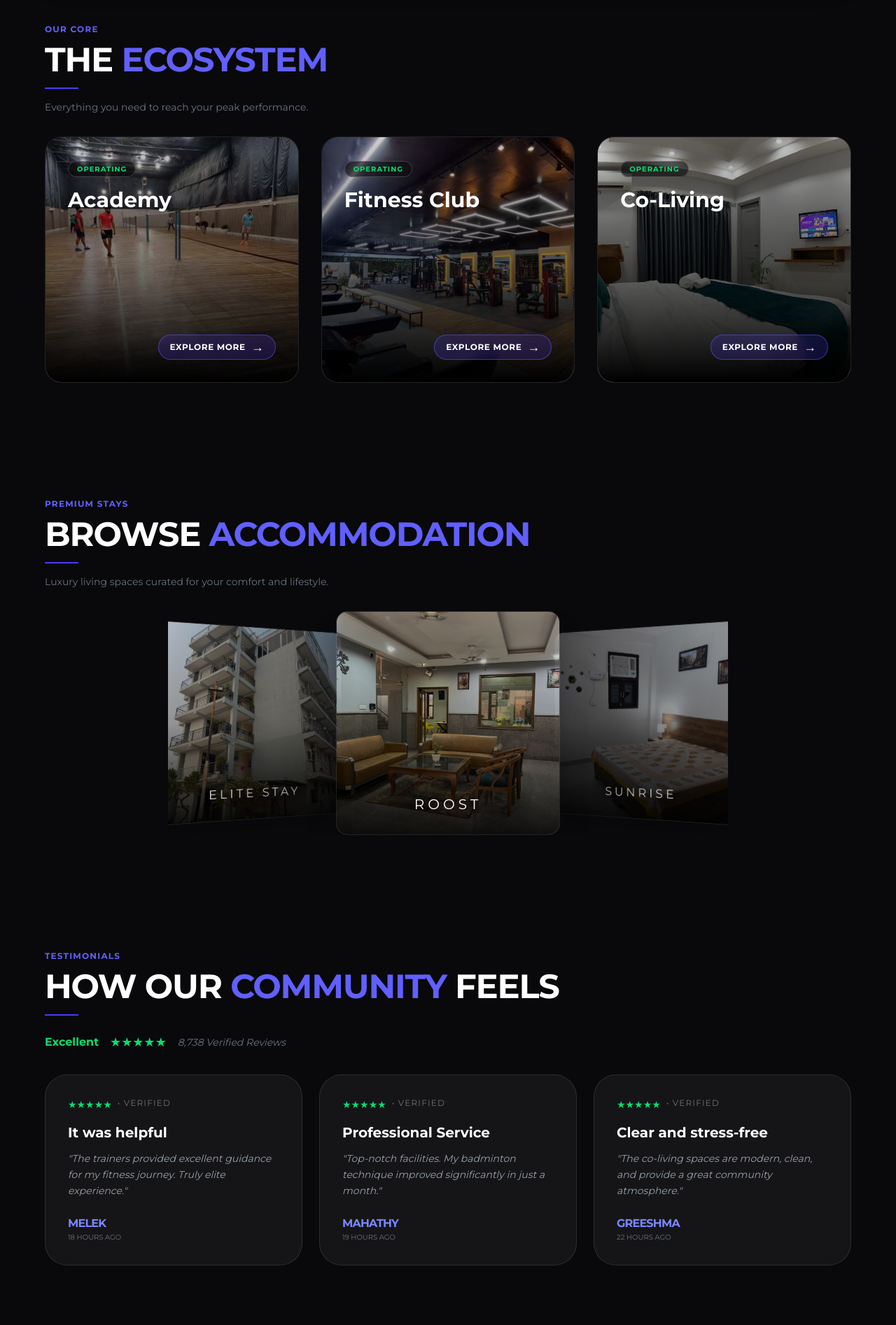
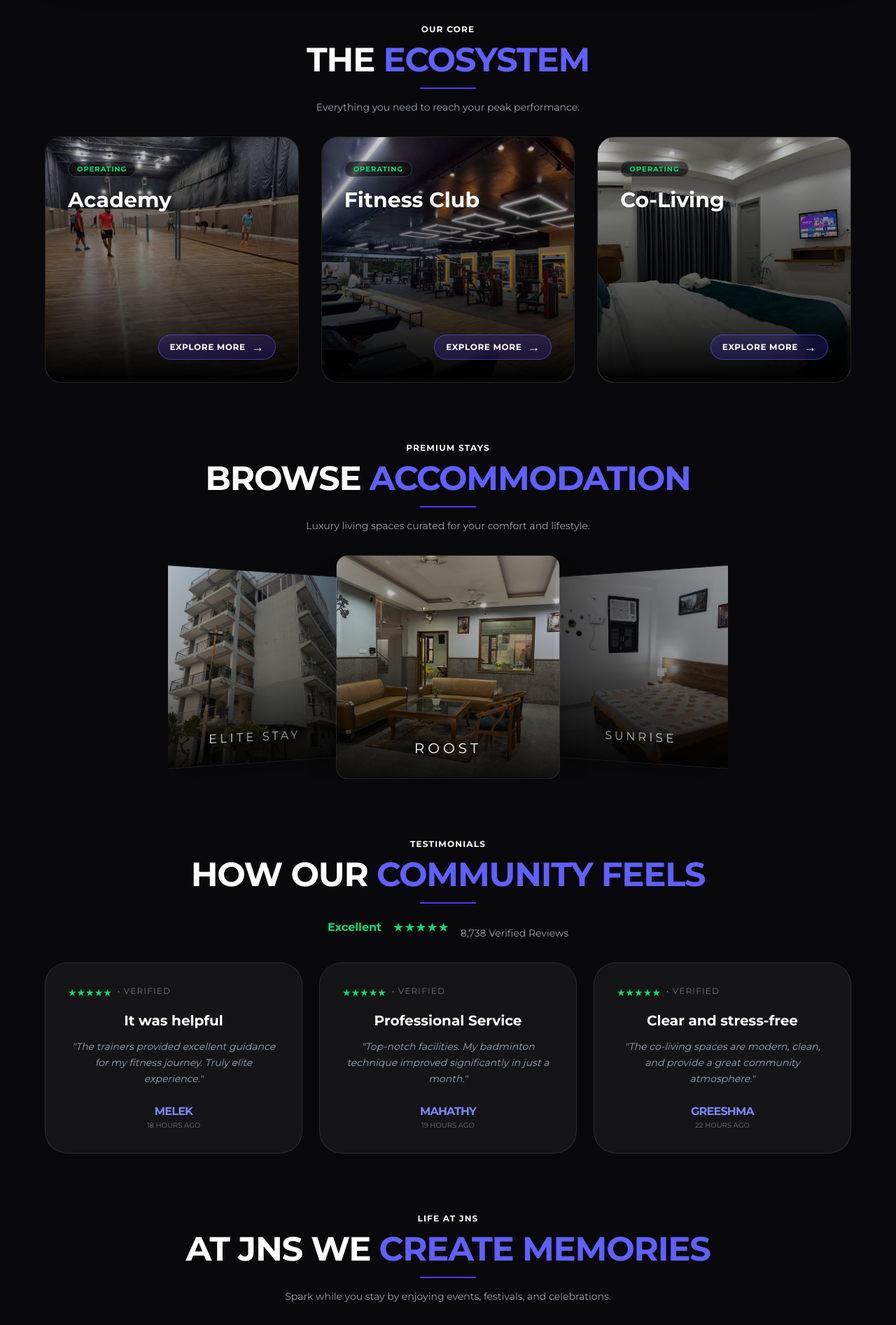
Before and after one commit to Szkrishna/jnsfitness-fe, a React (Vite) app: page / in a window 1280 px wide. Shown: the part 740-2633 px from the top of the page at 70% size. Built offline with nearby package versions, Linux system fonts and the light colour scheme; grey boxes are pictures that could not be loaded.

Commit message:
home page changes

```diff
--- a/src/pages/Home.jsx
+++ b/src/pages/Home.jsx
@@ -64,7 +64,7 @@ function Home() {
           <motion.span
             initial={{ opacity: 0, y: 10 }}
             animate={{ opacity: 1, y: 0 }}
-            className="text-indigo-400 font-bold tracking-[0.3em] uppercase text-xs mb-4 block"
+            className="text-indigo-800 font-bold tracking-[0.3em] uppercase text-xs mb-4 block"
           >
             Gurugram's Ultimate Fitness Destination
           </motion.span>
@@ -88,12 +88,12 @@ function Home() {
       </section>
 
       {/* 2. THE ECOSYSTEM SECTION */}
-      <section className="py-20 max-w-7xl mx-auto text-left">
+      <section className="pt-20 max-w-7xl mx-auto text-center">
         <div className="mb-8">
-          <span className="text-indigo-500 font-bold tracking-widest uppercase text-xs">Our Core</span>
+          <span className="font-bold tracking-widest uppercase text-xs">Our Core</span>
           <h2 className="text-4xl md:text-5xl font-black tracking-tight uppercase mt-2">The <span className="text-indigo-500">Ecosystem</span></h2>
-          <div className="h-[2px] w-12 bg-indigo-600 mt-4"></div>
-          <p className="text-gray-500 text-sm mt-4">Everything you need to reach your peak performance.</p>
+          <div className="h-[2px] w-20 bg-indigo-600 mt-4 mx-auto"></div>
+          <p className="text-gray-400 text-sm mt-4">Everything you need to reach your peak performance.</p>
         </div>
         <div className="grid grid-cols-1 md:grid-cols-3 gap-8">
           <EcoCard to="/sports-academy" title="Academy" bgImage={badmintonImg} status="Operating" statusColor="text-green-400" />
@@ -103,14 +103,14 @@ function Home() {
       </section>
 
       {/* 3. BROWSE ACCOMMODATION SECTION */}
-      <section className="py-20 max-w-7xl flex flex-col text-left">
+      <section className="pt-20 max-w-7xl flex flex-col text-center">
         <div className="mb-8">
-          <span className="text-indigo-500 font-bold tracking-widest uppercase text-xs">Premium Stays</span>
+          <span className="font-bold tracking-widest uppercase text-xs">Premium Stays</span>
           <h2 className="text-4xl md:text-5xl font-black tracking-tight uppercase mt-2">
             Browse <span className="text-indigo-500">Accommodation</span>
           </h2>
-          <div className="h-[2px] w-12 bg-indigo-600 mt-4"></div>
-          <p className="text-gray-500 text-sm mt-4">Luxury living spaces curated for your comfort and lifestyle.</p>
+          <div className="h-[2px] w-20 bg-indigo-600 mt-4 mx-auto"></div>
+          <p className="text-gray-400 text-sm mt-4">Luxury living spaces curated for your comfort and lifestyle.</p>
         </div>
 
         <div className="relative group/swiper-container px-44">
@@ -145,17 +145,17 @@ function Home() {
       </section>
 
       {/* 4. CUSTOMER REVIEWS SECTION */}
-      <section className="py-20 max-w-7xl flex flex-col text-left">
+      <section className="pt-20 max-w-7xl flex flex-col text-center">
         <div className="mb-8">
-          <span className="text-indigo-500 font-bold tracking-widest uppercase text-xs">Testimonials</span>
+          <span className="font-bold tracking-widest uppercase text-xs">Testimonials</span>
           <h2 className="text-4xl md:text-5xl font-black tracking-tight uppercase mt-2">
-            How Our <span className="text-indigo-500">Community</span> Feels
+            How Our <span className="text-indigo-500">Community Feels</span>
           </h2>
-          <div className="h-[2px] w-12 bg-indigo-600 mt-4"></div>
-          <div className="flex items-center gap-4 mt-6">
+          <div className="h-[2px] w-20 bg-indigo-600 mt-4 mx-auto"></div>
+          <div className="flex items-center gap-4 mt-4 justify-center">
             <span className="text-green-400 font-bold">Excellent</span>
             <div className="flex text-green-400 text-lg">★★★★★</div>
-            <span className="text-gray-500 text-sm italic">8,738 Verified Reviews</span>
+            <span className="text-gray-400 text-sm mt-4">8,738 Verified Reviews</span>
           </div>
         </div>
 
@@ -167,14 +167,14 @@ function Home() {
       </section>
 
       {/* 5. JNS MEMORIES SECTION */}
-      <section className="py-20 max-w-7xl flex flex-col text-left">
+      <section className="pt-20 max-w-7xl flex flex-col text-center">
         <div className="mb-8">
-          <span className="text-indigo-500 font-bold tracking-widest uppercase text-xs">Life at JNS</span>
+          <span className="font-bold tracking-widest uppercase text-xs">Life at JNS</span>
           <h2 className="text-4xl md:text-5xl font-black tracking-tight uppercase mt-2">
-            <span className="text-indigo-500">JNS</span> We Create Memories
+            At JNS We <span className="text-indigo-500">Create Memories</span>
           </h2>
-          <div className="h-[2px] w-12 bg-indigo-600 mt-4"></div>
-          <p className="text-gray-500 text-sm mt-4 italic">Spark while you stay by enjoying events, festivals, and celebrations.</p>
+          <div className="h-[2px] w-20 bg-indigo-600 mt-4 mx-auto"></div>
+          <p className="text-gray-400 text-sm mt-4">Spark while you stay by enjoying events, festivals, and celebrations.</p>
         </div>
 
         <div className="relative group/memories">
```
